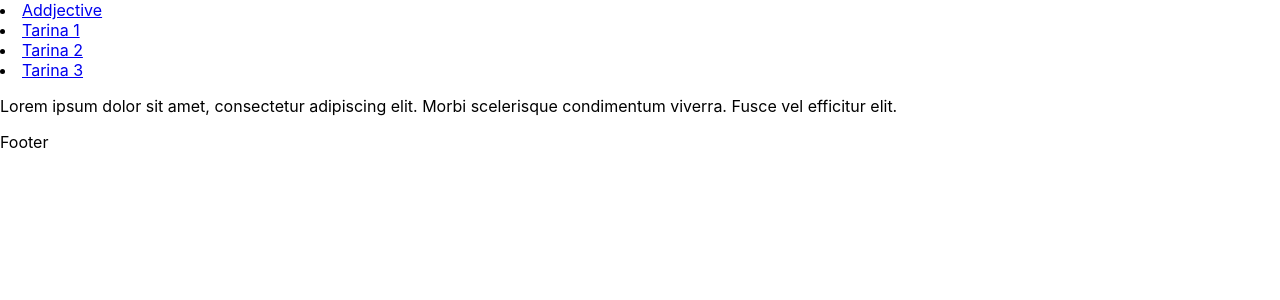
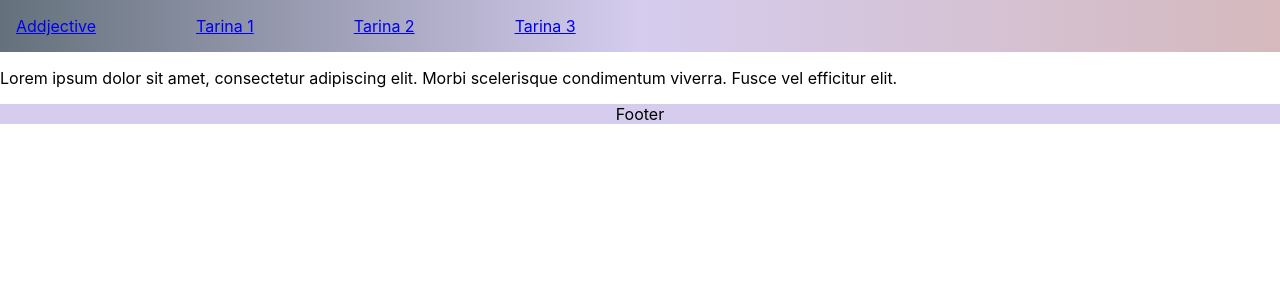
Before and after one commit to jasminlehtinen/Addjective, a React (Create React App) app: page /tarina/1 in a window 1280 px wide. Shown: the top 300 px of the page. Built offline with nearby package versions, Linux system fonts and the light colour scheme.

Commit message:
Some UI
Header + footer

```diff
--- a/src/App.css
+++ b/src/App.css
@@ -1,38 +1,3 @@
 .App {
   text-align: center;
 }
-
-.App-logo {
-  height: 40vmin;
-  pointer-events: none;
-}
-
-@media (prefers-reduced-motion: no-preference) {
-  .App-logo {
-    animation: App-logo-spin infinite 20s linear;
-  }
-}
-
-.App-header {
-  background-color: #282c34;
-  min-height: 100vh;
-  display: flex;
-  flex-direction: column;
-  align-items: center;
-  justify-content: center;
-  font-size: calc(10px + 2vmin);
-  color: white;
-}
-
-.App-link {
-  color: #61dafb;
-}
-
-@keyframes App-logo-spin {
-  from {
-    transform: rotate(0deg);
-  }
-  to {
-    transform: rotate(360deg);
-  }
-}
--- /dev/null
+++ b/src/components/footer.css
@@ -0,0 +1,8 @@
+.footer-flexbox {
+  display: flex;
+  justify-content: center;
+}
+
+.footer-background {
+  background-color: #D5CCEE;
+}
--- a/src/components/footer.js
+++ b/src/components/footer.js
@@ -1,8 +1,13 @@
 import React from 'react'
+import './footer.css'
 
 const Footer = () => {
   return (
-    <div>Footer</div>
+    <>
+      <div className='footer-flexbox footer-background'>
+        Footer
+      </div>
+    </>
   )
 }
 
--- /dev/null
+++ b/src/components/navbar.css
@@ -0,0 +1,15 @@
+.navbar-flexbox {
+  padding: 1em;
+  display: flex;
+  flex-direction: row;
+  justify-content: flex-start;
+  gap: 100px;
+}
+
+.navbar-background {
+  background-image: linear-gradient(to right, #64717C, #D5CCEE, #D5B9BD);
+}
+
+li {
+  list-style-type: none;
+}
--- a/src/components/navbar.js
+++ b/src/components/navbar.js
@@ -1,9 +1,11 @@
 import React from 'react'
 import { Link } from 'react-router-dom'
+import './navbar.css'
 
 const Navbar = () => {
   return (
     <>
+      <div className='navbar-flexbox navbar-background'>
         <li>
           <Link to='/'>Addjective</Link>
         </li>
@@ -16,6 +18,7 @@ const Navbar = () => {
         <li>
           <Link to='/tarina/3'>Tarina 3</Link>
         </li>
+      </div>
     </>
   )
 }
```
Also changed, not shown: src/App.js (+0 -18 lines). Lines whose indentation alone changed are shown as unchanged.
